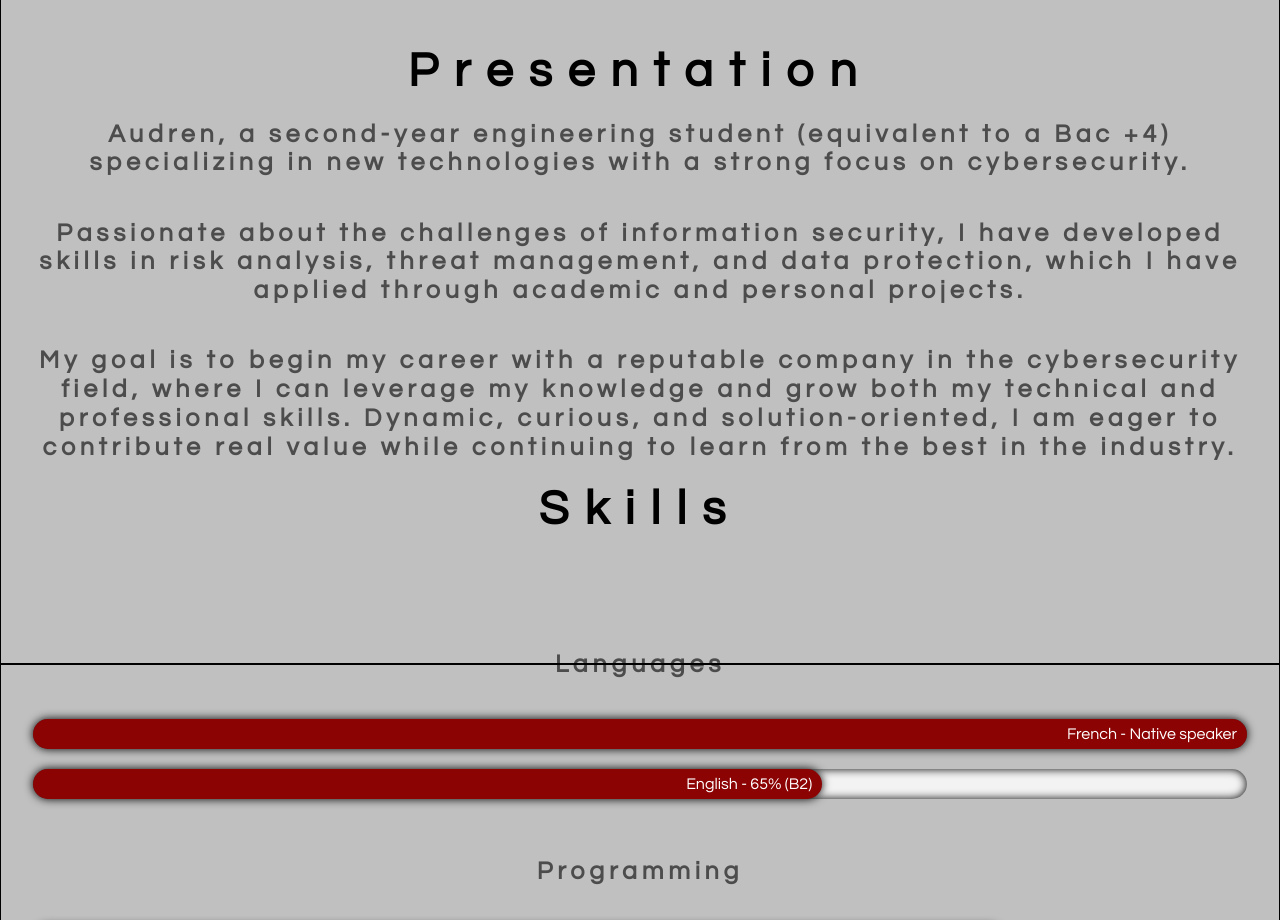
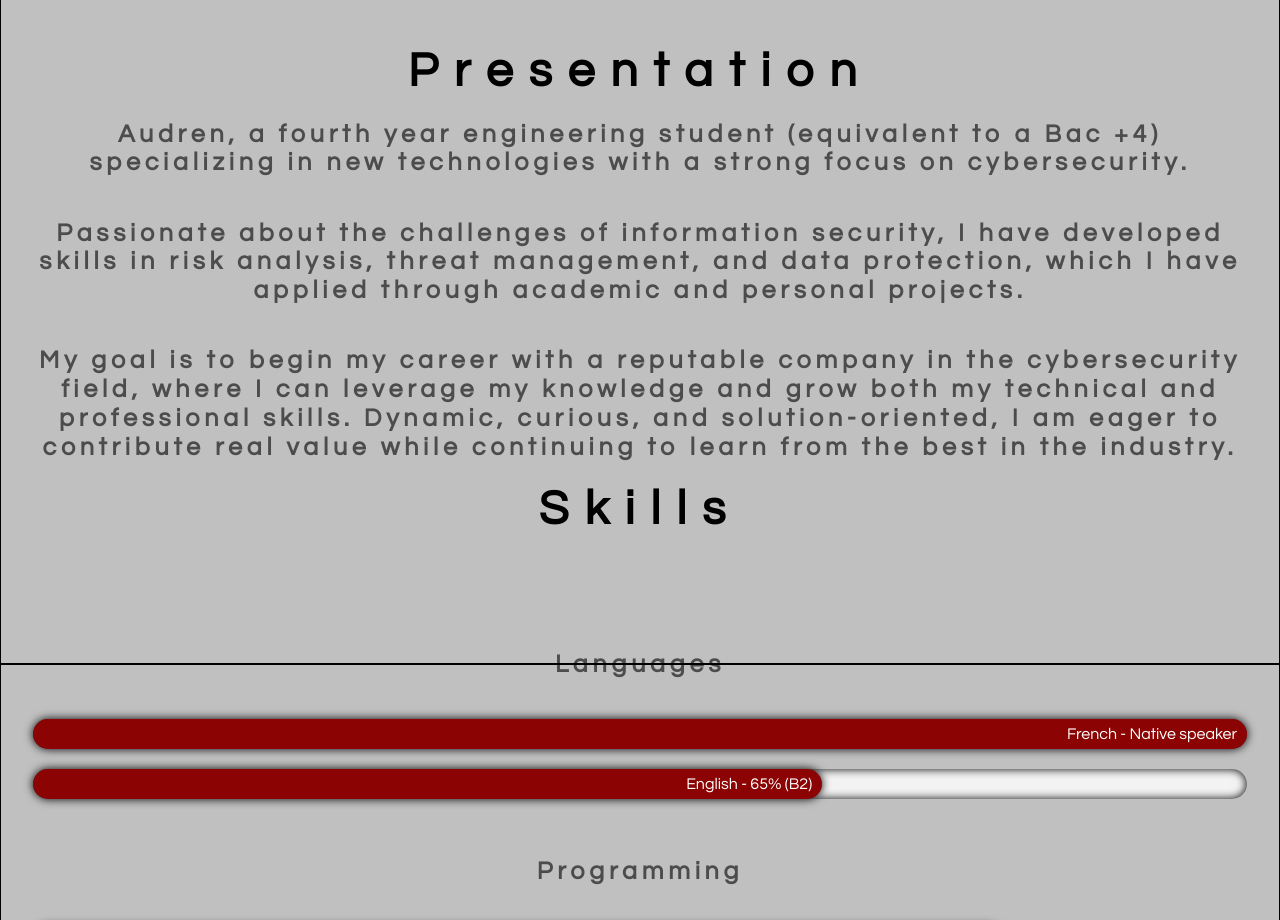
Before and after one commit to audrendeleplanque/audrendeleplanque.github.io, a plain HTML site: page index.html in a window 1280 px wide. Shown: the part 940-1860 px from the top of the page. Drawn offline with nearby package versions, Linux system fonts and the light colour scheme.

Commit message:
mise à jour CV

```diff
--- a/index.html
+++ b/index.html
@@ -40,7 +40,7 @@
   <main class="et-main">
     <section class="et-slide scroll-animate" id="tab-presentation">
       <h1>Presentation</h1>
-      <h2>Audren, a second-year engineering student (equivalent to a Bac +4) specializing in new technologies with a strong focus on cybersecurity. </h2>
+      <h2>Audren, a fourth year engineering student (equivalent to a Bac +4) specializing in new technologies with a strong focus on cybersecurity. </h2>
       <h2>Passionate about the challenges of information security, I have developed skills in risk analysis, threat management, and data protection, which I have applied through academic and personal projects.</h2>
       <h2>My goal is to begin my career with a reputable company in the cybersecurity field, where I can leverage my knowledge and grow both my technical and professional skills. Dynamic, curious, and solution-oriented, I am eager to contribute real value while continuing to learn from the best in the industry.</h2>
     </section>
```
Also changed, not shown: 1 other file.
